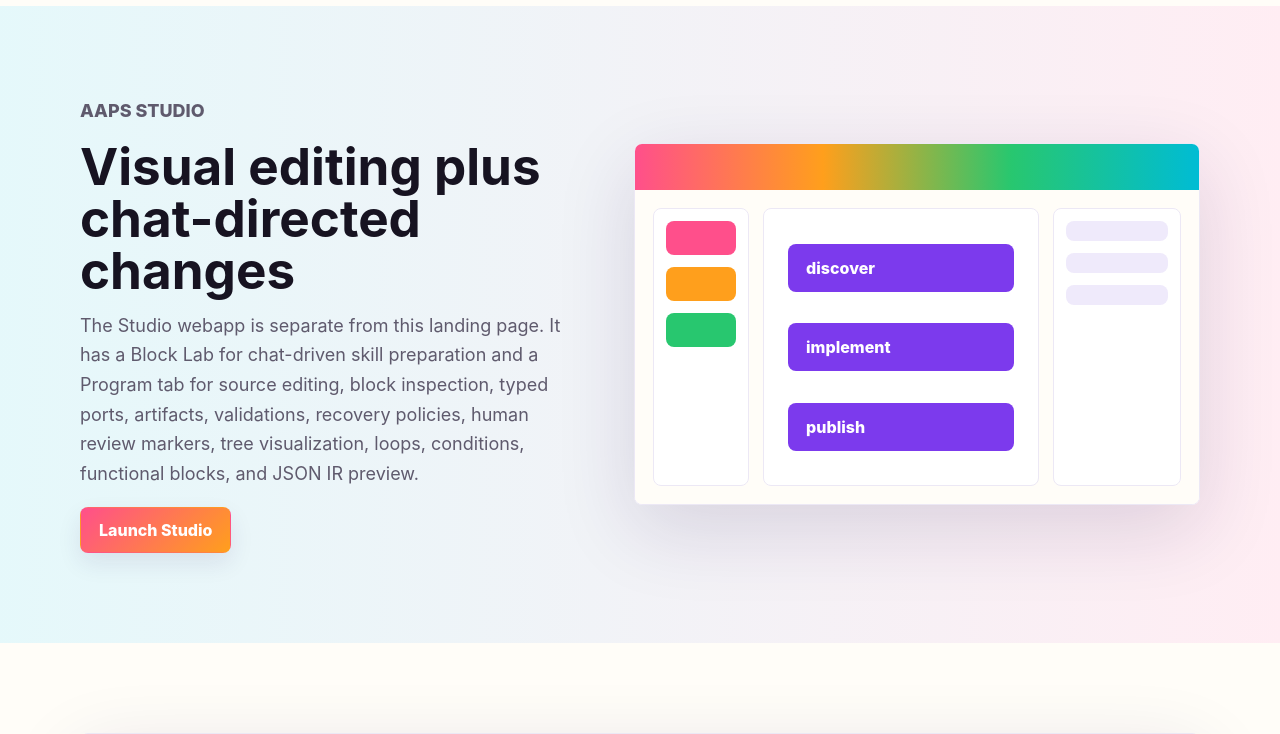
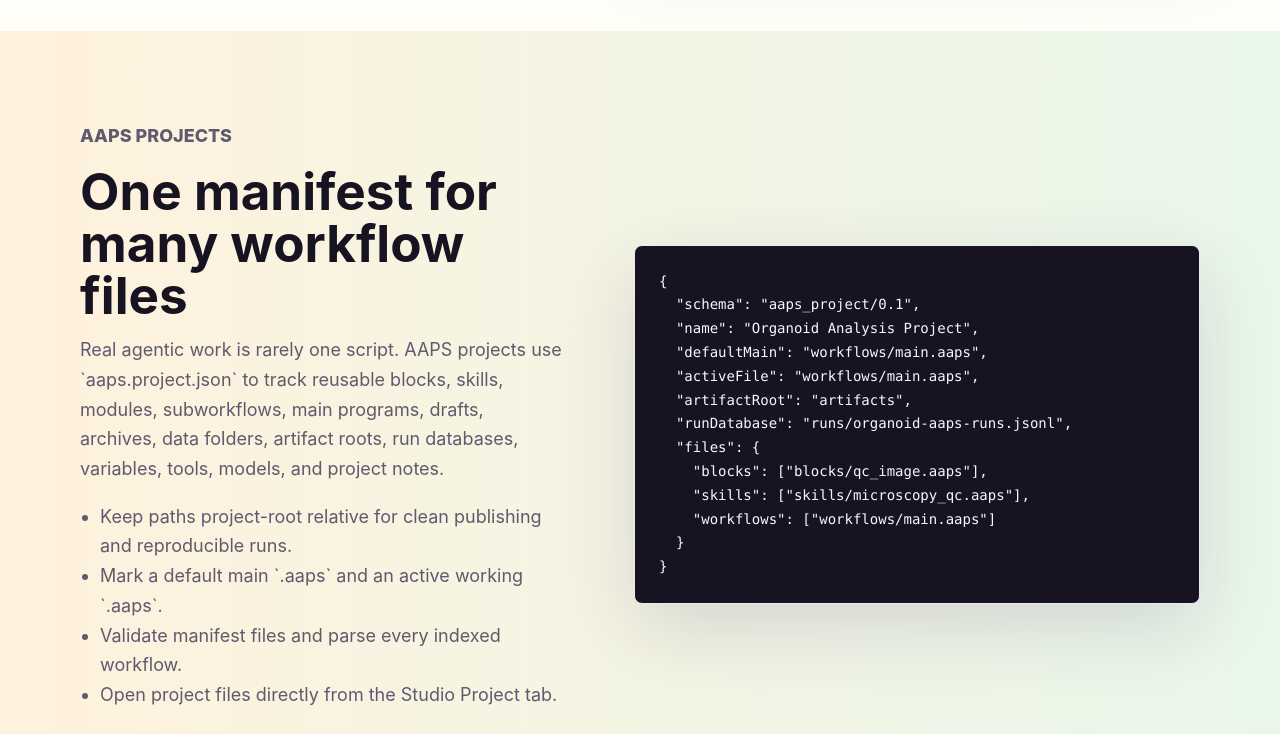
Before and after one commit to lachlanchen/AAPS, a plain HTML site: page index.html in a window 1280 px wide. Shown: the part 1700-2434 px from the top of the page. Drawn offline with Linux system fonts and the light colour scheme.

Commit message:
Add AAPS project management

```diff
--- a/index.html
+++ b/index.html
@@ -22,6 +22,7 @@
       </a>
       <nav class="site-nav" aria-label="Primary navigation">
         <a href="#language">Language</a>
+        <a href="#project">Project</a>
         <a href="#studio">Studio</a>
         <a href="#deploy">Deploy</a>
         <a href="https://github.com/lachlanchen/AAPS">GitHub</a>
@@ -71,6 +72,10 @@
             <h2>Routed</h2>
             <p>Choose methods explicitly with skill, action, method, guard, loop, and condition blocks.</p>
           </article>
+          <article>
+            <h2>Project-Native</h2>
+            <p>Manage many block, skill, workflow, draft, archive, artifact, and run files through one manifest.</p>
+          </article>
         </div>
       </section>
 
@@ -86,6 +91,7 @@
             </p>
             <ul class="check-list">
               <li>Define agents, reusable skills, tasks, methods, guards, and actions.</li>
+              <li>Use `include` to connect project-root relative block and skill files.</li>
               <li>Connect tasks with `after`, branch with `if`, and iterate with `for_each`.</li>
               <li>Mix natural-language prompts, typed artifacts, deterministic commands, and QC gates.</li>
               <li>Compile to JSON IR or Markdown runbooks.</li>
@@ -116,6 +122,40 @@
         </div>
       </section>
 
+      <section class="section project-band" id="project">
+        <div class="section-inner two-col">
+          <div>
+            <p class="eyebrow">AAPS Projects</p>
+            <h2>One manifest for many workflow files</h2>
+            <p>
+              Real agentic work is rarely one script. AAPS projects use `aaps.project.json`
+              to track reusable blocks, skills, modules, subworkflows, main programs, drafts,
+              archives, data folders, artifact roots, run databases, variables, tools, models,
+              and project notes.
+            </p>
+            <ul class="check-list">
+              <li>Keep paths project-root relative for clean publishing and reproducible runs.</li>
+              <li>Mark a default main `.aaps` and an active working `.aaps`.</li>
+              <li>Validate manifest files and parse every indexed workflow.</li>
+              <li>Open project files directly from the Studio Project tab.</li>
+            </ul>
+          </div>
+          <pre class="code-card"><code>{
+  "schema": "aaps_project/0.1",
+  "name": "Organoid Analysis Project",
+  "defaultMain": "workflows/main.aaps",
+  "activeFile": "workflows/main.aaps",
+  "artifactRoot": "artifacts",
+  "runDatabase": "runs/organoid-aaps-runs.jsonl",
+  "files": {
+    "blocks": ["blocks/qc_image.aaps"],
+    "skills": ["skills/microscopy_qc.aaps"],
+    "workflows": ["workflows/main.aaps"]
+  }
+}</code></pre>
+        </div>
+      </section>
+
       <section class="section studio-band" id="studio">
         <div class="section-inner studio-grid">
           <div>
@@ -123,7 +163,8 @@
             <h2>Visual editing plus chat-directed changes</h2>
             <p>
               The Studio webapp is separate from this landing page. It has a Block Lab for
-              chat-driven skill preparation and a Program tab for source editing, block inspection,
+              chat-driven skill preparation, a Program tab for source editing, and a Project tab
+              for manifest validation and multi-file workflow management. It supports block inspection,
               typed ports, artifacts, validations, recovery policies, human review markers,
               tree visualization, loops, conditions, functional blocks, and JSON IR preview.
             </p>
--- a/styles.css
+++ b/styles.css
@@ -276,7 +276,7 @@ h2 {
 
 .summary-grid {
   display: grid;
-  grid-template-columns: repeat(3, 1fr);
+  grid-template-columns: repeat(4, 1fr);
   gap: 16px;
 }
 
@@ -332,6 +332,12 @@ code {
   background:
     linear-gradient(90deg, rgba(0, 188, 212, 0.1), rgba(255, 79, 139, 0.1)),
     #ffffff;
+}
+
+.project-band {
+  background:
+    linear-gradient(90deg, rgba(255, 159, 28, 0.12), rgba(40, 199, 111, 0.1)),
+    #fffdf8;
 }
 
 .studio-preview {
```
